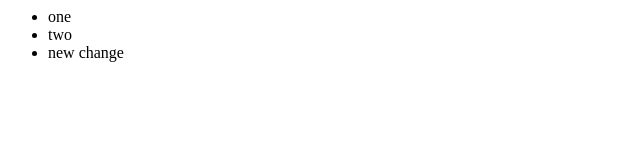
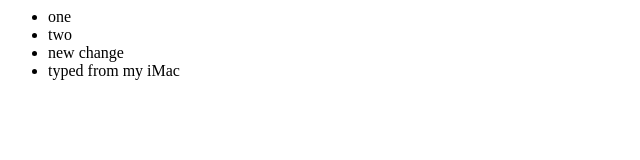
Before and after one commit to Clay021/two-macBook, a plain HTML site: page index.html in a window 1280 px wide. Shown: the whole page, without its empty margins (0-640 px from the left). Drawn offline with Linux system fonts and the light colour scheme.

Commit message:
typed from my imac and saved

```diff
--- a/index.html
+++ b/index.html
@@ -5,6 +5,7 @@
 				<li>one</li>
 				<li>two</li>
 				<li>new change</li>
+        <li>typed from my iMac</li>
 			</ul>
 		</div>
 
```
